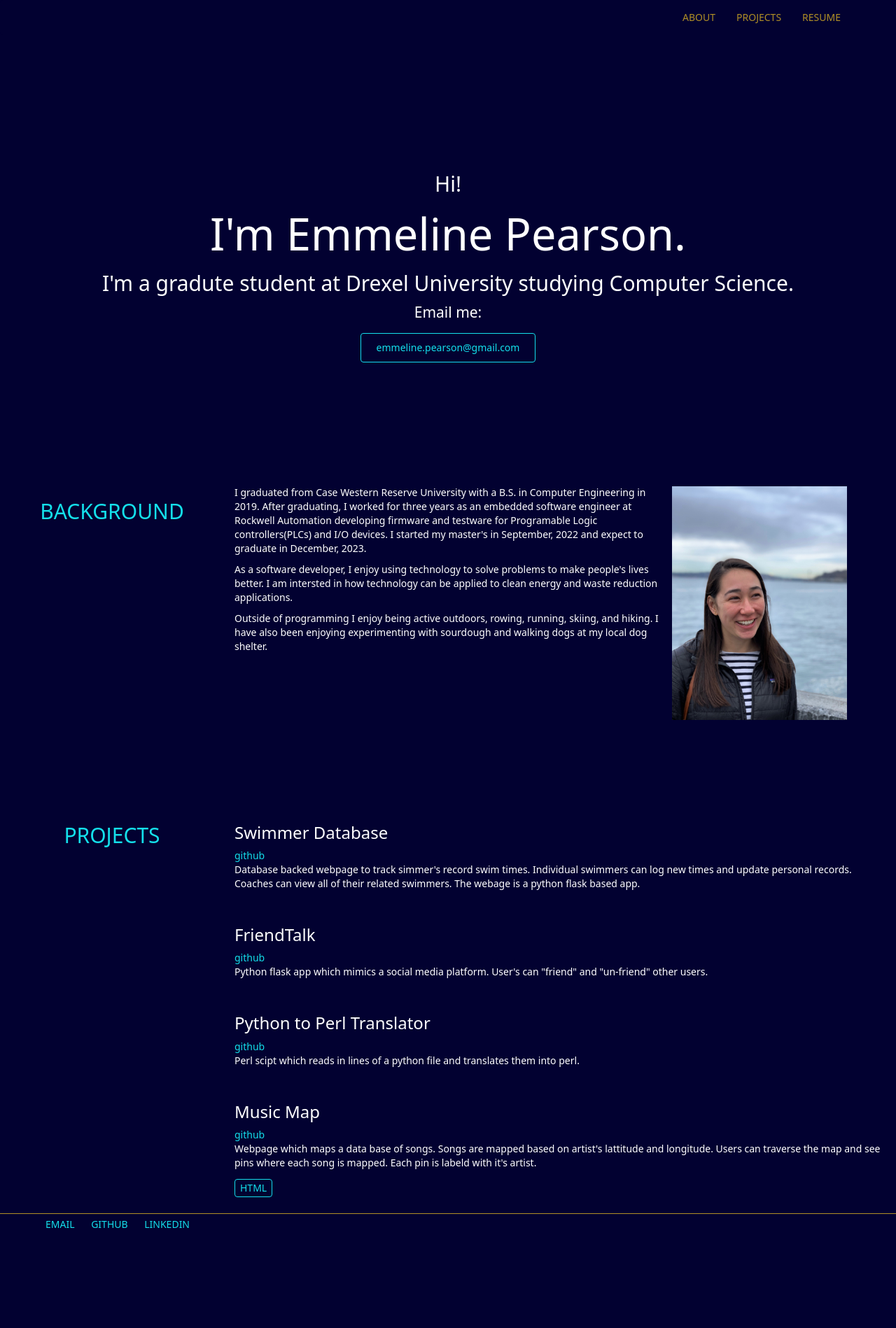
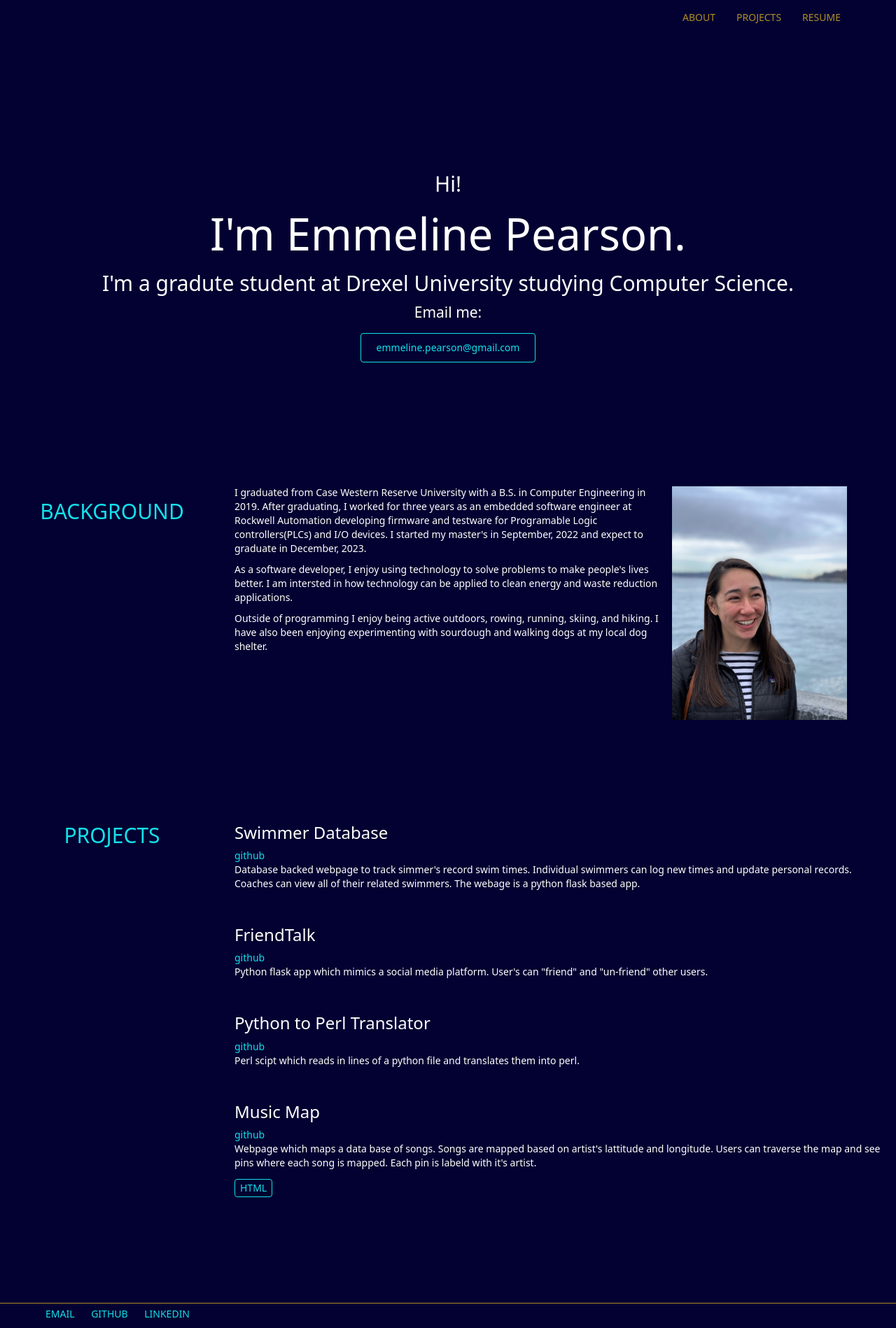
Before and after one commit to emmeline2/emmeline2.github.io, a Jekyll site: the page built from index.html, in a window 1280 px wide. Shown: the whole page at 70% size. Built offline with Jekyll 4.4.1, drawn with Linux system fonts in a browser that asks for light colours; before the commit the page ends 1770 px from its top, so only the background shows below that.

Commit message:
projects

```diff
--- a/index.html
+++ b/index.html
@@ -40,7 +40,7 @@
 
 
 
-<div id="projects" class="container-fluid">
+<div id="projects" class="container-fluid projectsSection">
 	<div class="row">
 		<div class="col-sm-3 sectionHeader">
 			<h2 class="sectionHeader text-center">PROJECTS</h2>
```
